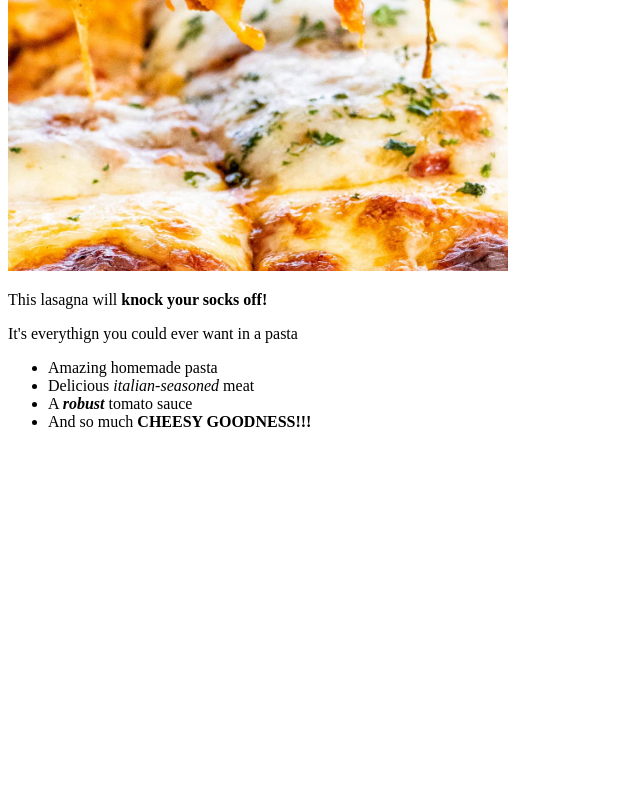
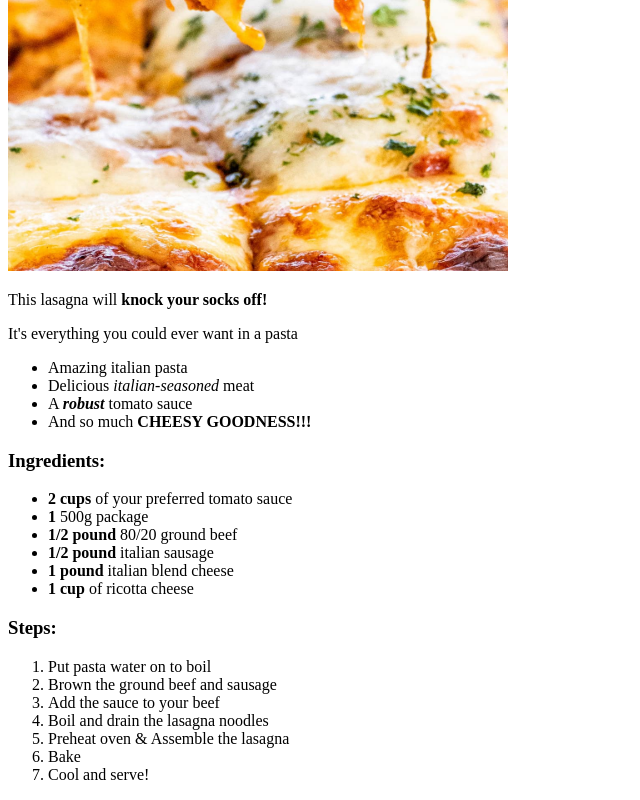
Before and after one commit to amar253/odin-recipes, a plain HTML site: page recipes/lasagna.html in a window 1280 px wide. Shown: the part 434-1234 px from the top of the page, without its empty margins (0-640 px from the left). Before the commit the page ends 881 px from the top, so only its background shows below. Drawn offline with Linux system fonts and the light colour scheme.

Commit message:
Finish lasagna recipe
Added and changed text in hte ingredients and steps section of the recipe

```diff
--- a/recipes/lasagna.html
+++ b/recipes/lasagna.html
@@ -12,12 +12,31 @@
     <img src="lasagna.jpg"
     width="500">
     <p>This lasagna will <strong>knock your socks off!</strong></p>
-    <p>It's everythign you could ever want in a pasta</p>
+    <p>It's everything you could ever want in a pasta</p>
     <ul>
-        <li>Amazing homemade pasta</li>
+        <li>Amazing italian pasta</li>
         <li>Delicious <em>italian-seasoned</em> meat</li>
         <li>A <em><strong>robust</strong></em> tomato sauce</li>
         <li>And so much <strong>CHEESY GOODNESS!!!</strong></li>
     </ul>
+    <h3>Ingredients:</h3>
+    <ul>
+        <li><strong>2 cups</strong> of your preferred tomato sauce</li>
+        <li><strong>1</strong> 500g package </li>
+        <li><strong>1/2 pound</strong> 80/20 ground beef</li>
+        <li><strong>1/2 pound</strong> italian sausage</li>
+        <li><strong>1 pound</strong> italian blend cheese</li>
+        <li><strong>1 cup</strong> of ricotta cheese</li>
+    </ul>
+    <h3>Steps:</h3>
+    <ol>
+        <li>Put pasta water on to boil</li>
+        <li>Brown the ground beef and sausage</li>
+        <li>Add the sauce to your beef</li>
+        <li>Boil and drain the lasagna noodles</li>
+        <li>Preheat oven & Assemble the lasagna</li>
+        <li>Bake</li>
+        <li>Cool and serve!</li>
+    </ol>
 </body>
 </html>
```
